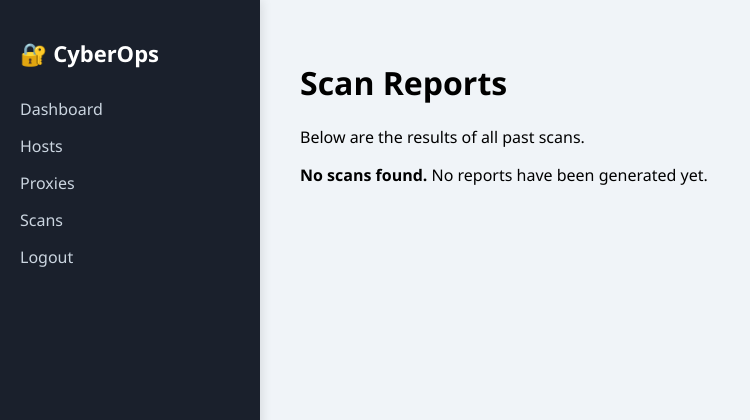
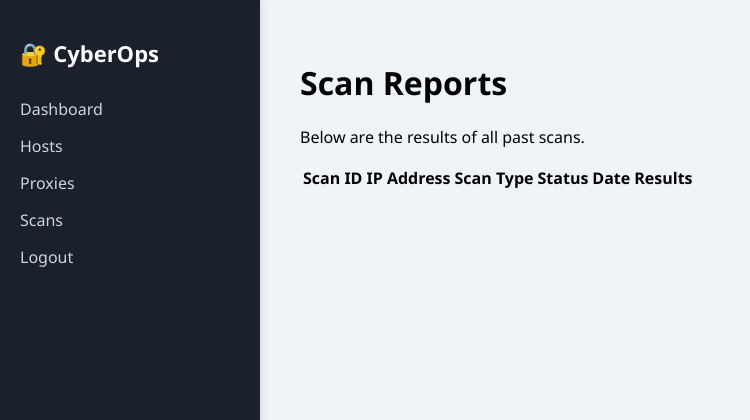
Before and after one commit to LM-Codespace/Dashboard-Flask, a Flask app: page /scans/reports in a window 1280 px wide. Shown: the top 420 px of the page, without its empty margins (0-750 px from the left). Run offline with Flask 3, Linux system fonts and the light colour scheme; lists and menus that the app fills with data are empty.

Commit message:
Update reports.html

```diff
--- a/templates/reports.html
+++ b/templates/reports.html
@@ -4,8 +4,8 @@
     <h1>Scan Reports</h1>
     <p>Below are the results of all past scans.</p>
 
-    {% if scans %}
-        <table class="table table-bordered table-striped">
+    <!-- Scan results table -->
+    <table class="table table-striped">
         <thead>
             <tr>
                 <th>Scan ID</th>
@@ -22,43 +22,18 @@
                     <td>{{ scan.id }}</td>
                     <td>{{ scan.ip_address }}</td>
                     <td>{{ scan.scan_type }}</td>
-                        <td>
-                            <span class="badge
-                            {% if scan.status == 'Completed' %}badge-success
-                            {% elif scan.status == 'Failed' %}badge-danger
-                            {% else %}badge-warning{% endif %}">
-                                {{ scan.status }}
-                            </span>
-                        </td>
+                    <td>{{ scan.status }}</td>
                     <td>{{ scan.date.strftime('%Y-%m-%d %H:%M:%S') }}</td>
                     <td>
-                            {% if scan.scan_type == 'port_scan' %}
-                                {% if scan.result %}
-                                    <pre>{{ scan.result }}</pre>
+                        {% if scan.status == 'Completed' %}
+                            {{ scan.results if scan.results else "No results available yet." }}
                         {% else %}
                             No results available yet.
-                                {% endif %}
-                            {% elif scan.scan_type == 'hostname_scan' %}
-                                {% if scan.result %}
-                                    Hostname: {{ scan.result }}
-                                {% else %}
-                                    No hostname detected.
-                                {% endif %}
-                            {% elif scan.scan_type == 'os_detection' %}
-                                {% if scan.result %}
-                                    OS Detected: {{ scan.result }}
-                                {% else %}
-                                    No OS detected.
-                                {% endif %}
                         {% endif %}
                     </td>
                 </tr>
             {% endfor %}
         </tbody>
     </table>
-    {% else %}
-        <div class="alert alert-warning mt-3">
-            <strong>No scans found.</strong> No reports have been generated yet.
-        </div>
-    {% endif %}
+
 {% endblock %}
```
Lines whose indentation alone changed are shown as unchanged.
